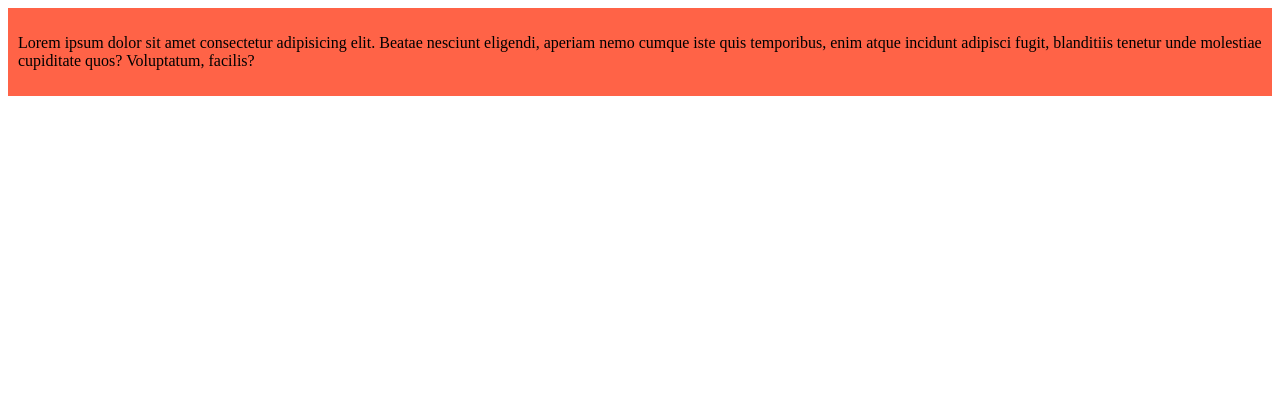
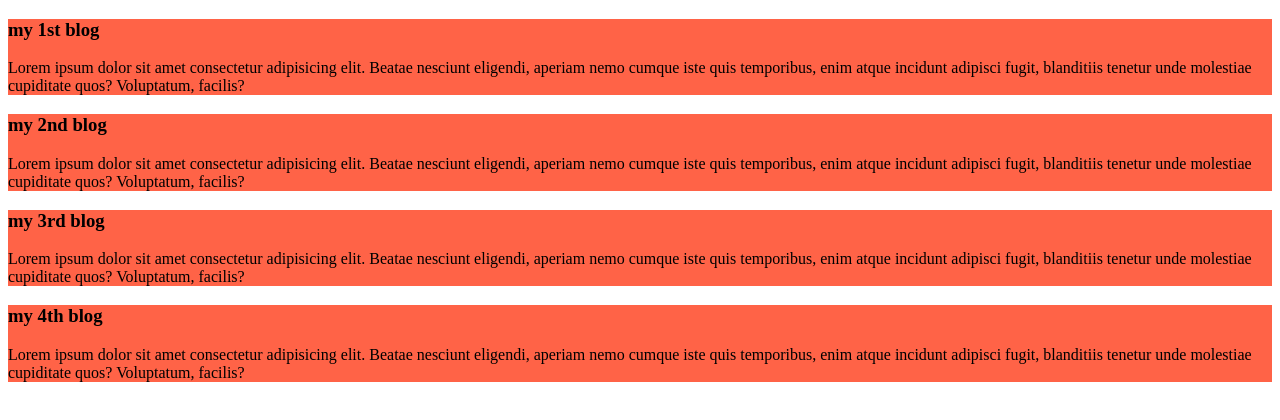
Before and after one commit to belalahmadtahmid17/my-simple-website, a plain HTML site: page index.html in a window 1280 px wide. Drawn offline with Linux system fonts and the light colour scheme.

Commit message:
added the 2nd, 3rd and 4th blog

```diff
--- a/index.html
+++ b/index.html
@@ -7,6 +7,25 @@
     <link rel="stylesheet" href="styles/blog.css">
 </head>
 <body><div>
+    <h3>my 1st blog</h3>
+  <p>Lorem ipsum dolor sit amet consectetur adipisicing elit. Beatae nesciunt eligendi, aperiam nemo cumque iste quis temporibus, enim atque incidunt adipisci fugit,
+     blanditiis tenetur unde molestiae cupiditate quos? Voluptatum, facilis?</p>
+
+</div>
+<body><div>
+    <h3>my 2nd blog</h3>
+  <p>Lorem ipsum dolor sit amet consectetur adipisicing elit. Beatae nesciunt eligendi, aperiam nemo cumque iste quis temporibus, enim atque incidunt adipisci fugit,
+     blanditiis tenetur unde molestiae cupiditate quos? Voluptatum, facilis?</p>
+
+</div>
+<body><div>
+    <h3>my 3rd blog</h3>
+  <p>Lorem ipsum dolor sit amet consectetur adipisicing elit. Beatae nesciunt eligendi, aperiam nemo cumque iste quis temporibus, enim atque incidunt adipisci fugit,
+     blanditiis tenetur unde molestiae cupiditate quos? Voluptatum, facilis?</p>
+
+</div>
+<body><div>
+    <h3>my 4th blog</h3>
   <p>Lorem ipsum dolor sit amet consectetur adipisicing elit. Beatae nesciunt eligendi, aperiam nemo cumque iste quis temporibus, enim atque incidunt adipisci fugit,
      blanditiis tenetur unde molestiae cupiditate quos? Voluptatum, facilis?</p>
 
--- a/styles/blog.css
+++ b/styles/blog.css
@@ -2,4 +2,5 @@ div{
     color: black;
     background-color: tomato;
     padding:10px
+    margin:10px
 }
```
